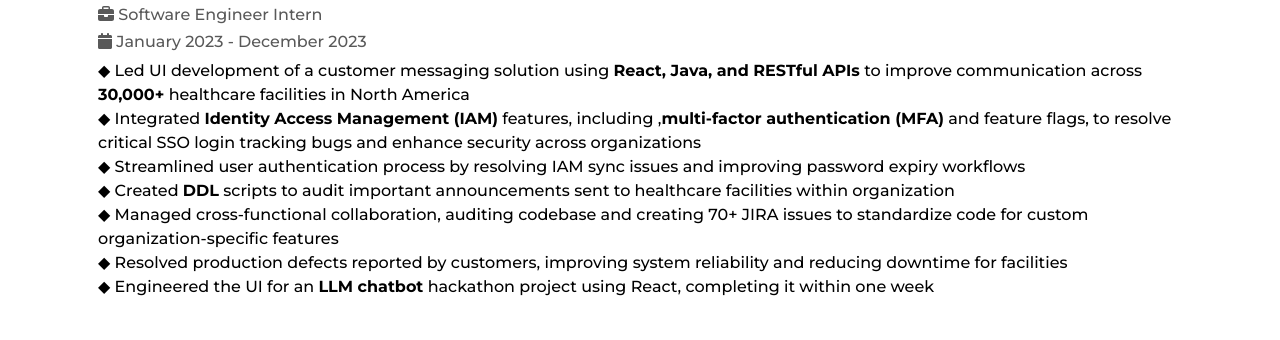
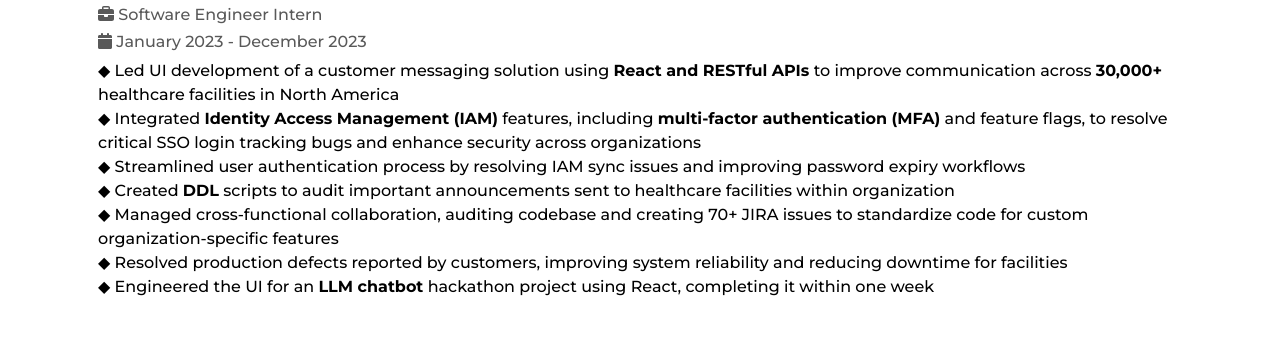
Before and after one commit to ramneekriar/ramneekriar.github.io, a Gatsby site: page / in a window 1280 px wide. Shown: the part 1730-2070 px from the top of the page. Built offline with nearby package versions, Linux system fonts and the light colour scheme; Gatsby itself is replaced by a stand-in of ours.

Commit message:
Fixing minor typos

```diff
--- a/src/components/landing/content.js
+++ b/src/components/landing/content.js
@@ -180,9 +180,9 @@ export default class Content extends Component {
                     </div>
 
                     <div className="card-text">
-                      ◆ Led UI development of a customer messaging solution using <b>React, Java, and RESTful APIs</b> to improve communication across <b>30,000+</b> healthcare facilities in North America
+                      ◆ Led UI development of a customer messaging solution using <b>React and RESTful APIs</b> to improve communication across <b>30,000+</b> healthcare facilities in North America
                       <br />
-                      ◆ Integrated <b>Identity Access Management (IAM)</b> features, including ,<b>multi-factor authentication (MFA)</b> and feature
+                      ◆ Integrated <b>Identity Access Management (IAM)</b> features, including <b>multi-factor authentication (MFA)</b> and feature
                       flags, to resolve critical SSO login tracking bugs and enhance security across organizations
                       <br />
                       ◆ Streamlined user authentication process by resolving IAM sync issues and improving password expiry workflows
```
